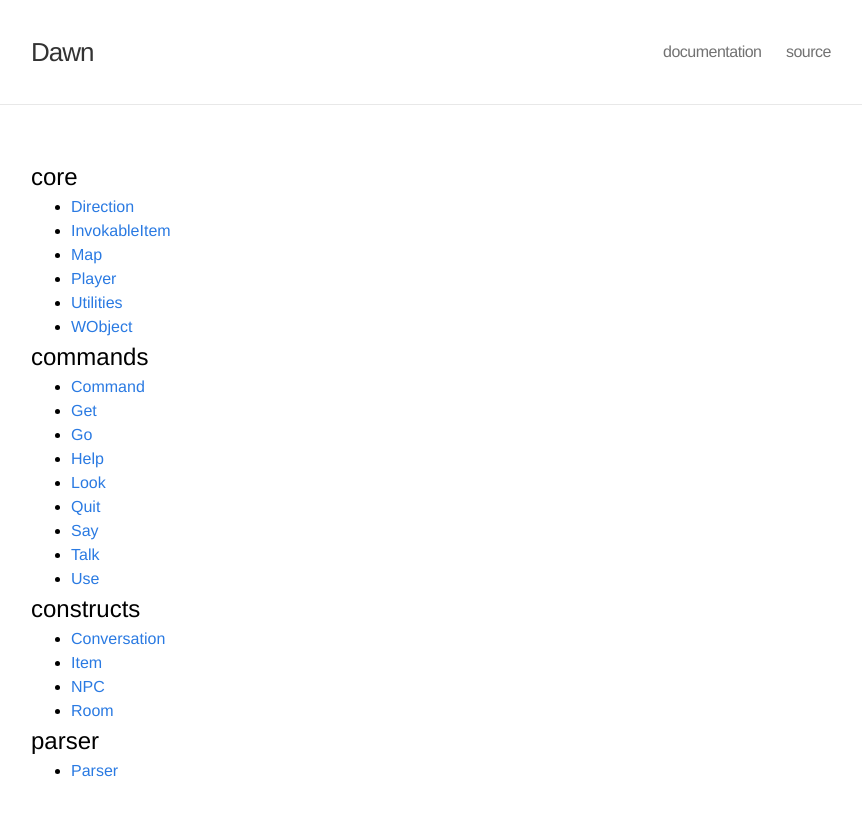
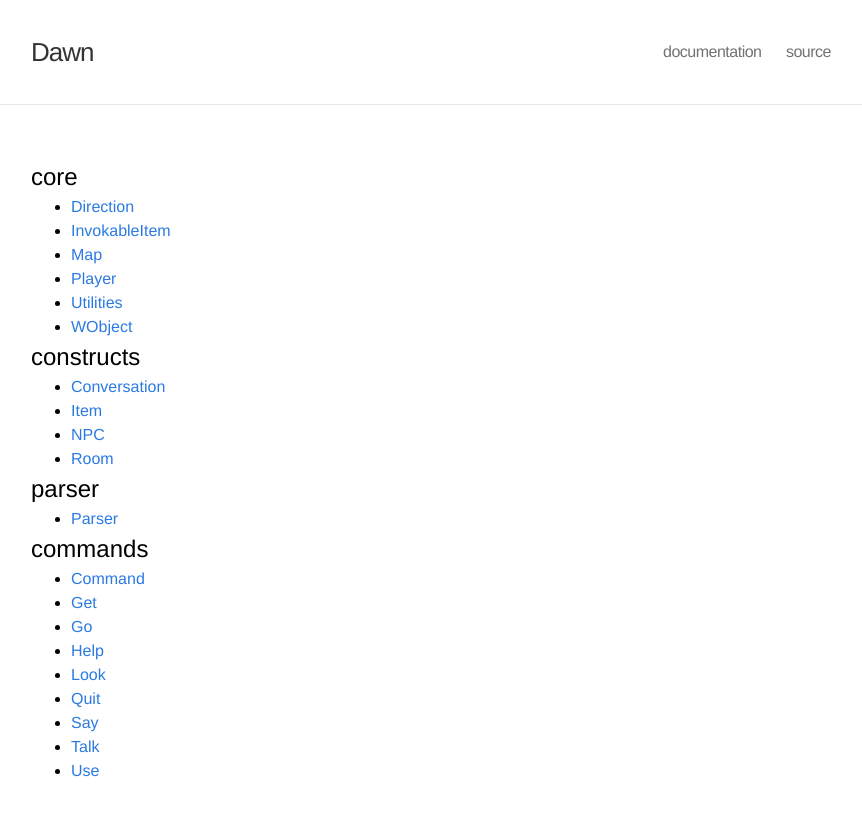
Before and after one commit to theoperatore/dawn, a Jekyll site: the page built from documentation.md, in a window 1280 px wide. Shown: the top 816 px of the page, without its empty margins (209-1071 px from the left). Built offline with Jekyll 4.4.1, drawn with Linux system fonts in a browser that asks for light colours.

Commit message:
updated list layout

```diff
--- a/_includes/header.html
+++ b/_includes/header.html
@@ -2,7 +2,7 @@
 
   <div class="wrap">
 
-    <a class="site-title" href="{{ site.baseurl }}/">{{ site.title }}</a>
+    <a class="site-title" href="{{ site.baseurl }}">{{ site.title }}</a>
 
     <nav class="site-nav">
       <a href="#" class="menu-icon">
```
Also changed, not shown: documentation.md (+11 -11 lines).
